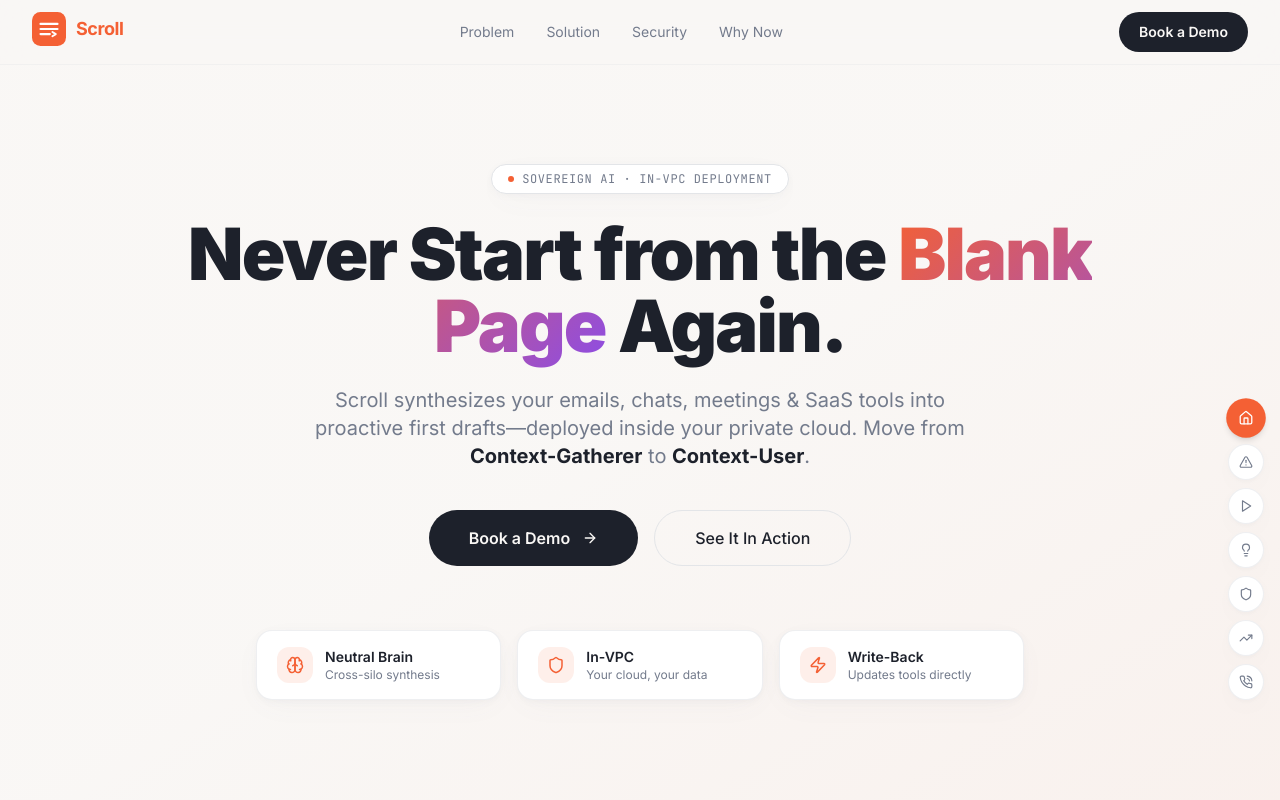
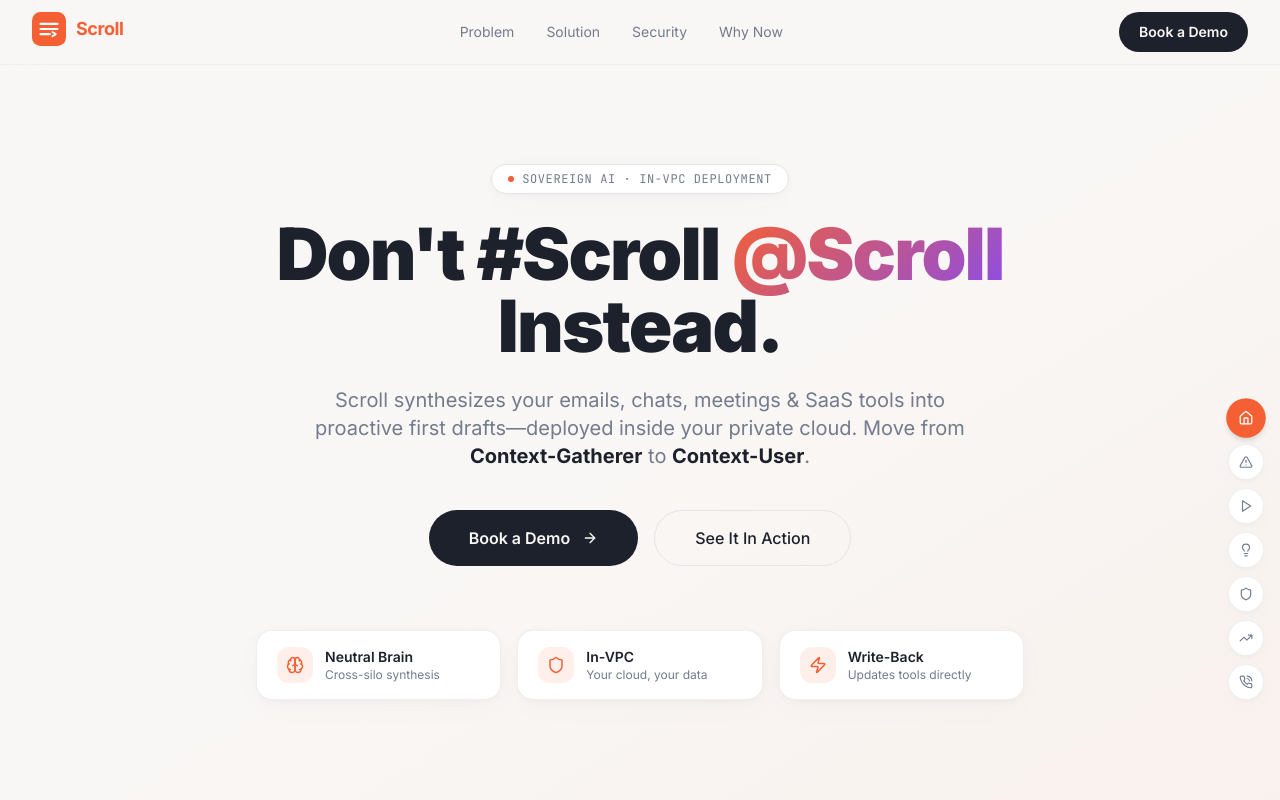
Before and after one commit to ekai-intelligence/ek1-landing, a React (Vite) app: page / in a window 1280 px wide. Shown: the top 800 px of the page. Built offline with nearby package versions, Linux system fonts and the light colour scheme; the HTML template or start-up script is replaced by a standard one.

Commit message:
change the hero title

```diff
--- a/src/components/HeroSection.tsx
+++ b/src/components/HeroSection.tsx
@@ -27,8 +27,8 @@ const HeroSection = () => {
           transition={{ duration: 0.6, delay: 0.1 }}
           className="text-4xl sm:text-5xl md:text-7xl font-black tracking-tight leading-[1.05] mb-6 text-foreground"
         >
-          Never Start from the{" "}
-          <span className="text-gradient">Blank Page</span> Again.
+          Don't #Scroll{" "}
+          <span className="text-gradient">@Scroll</span> Instead.
         </motion.h1>
 
         <motion.p
```
Also changed, not shown: .claude/launch.json, vercel.json.
